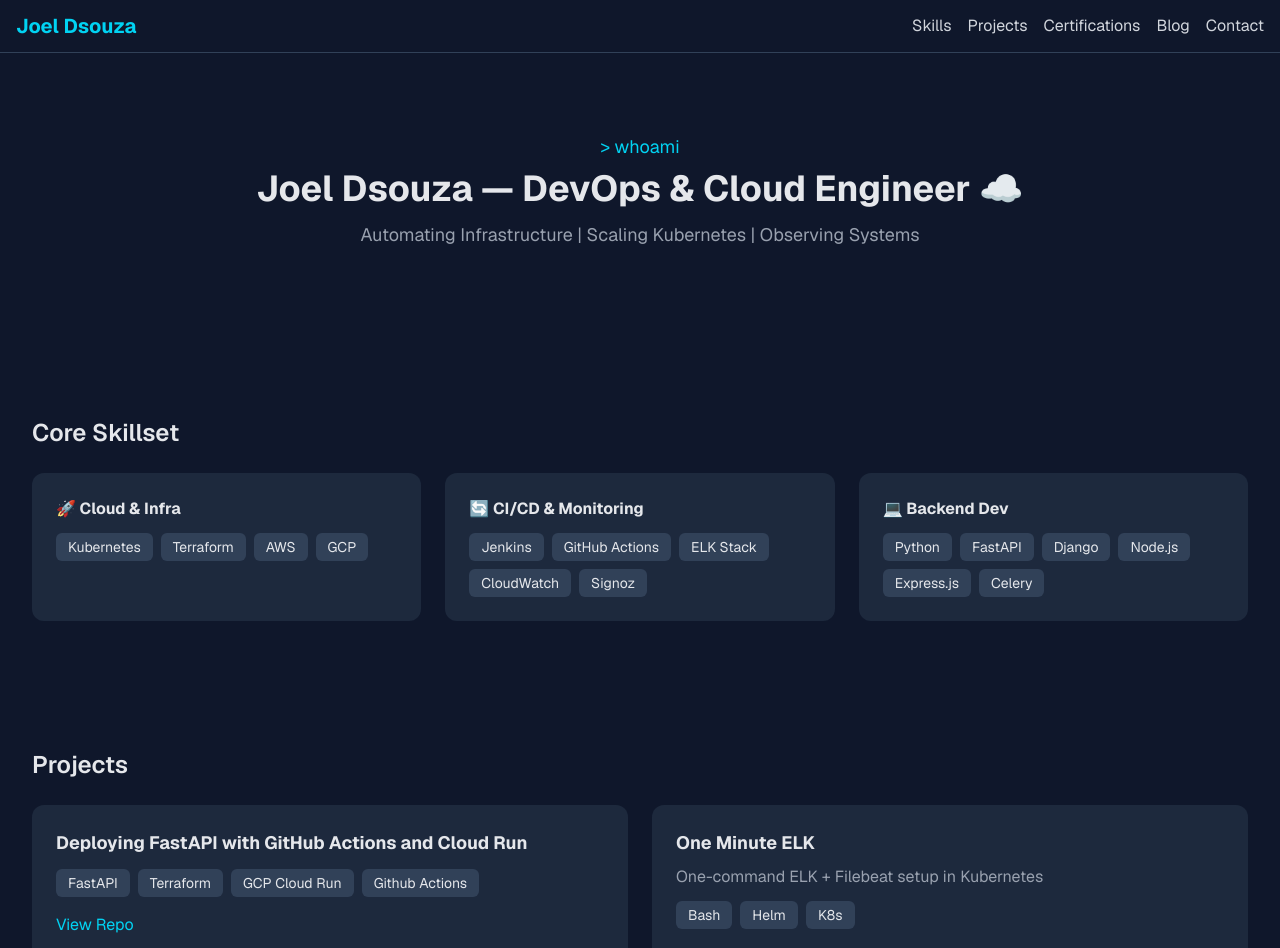
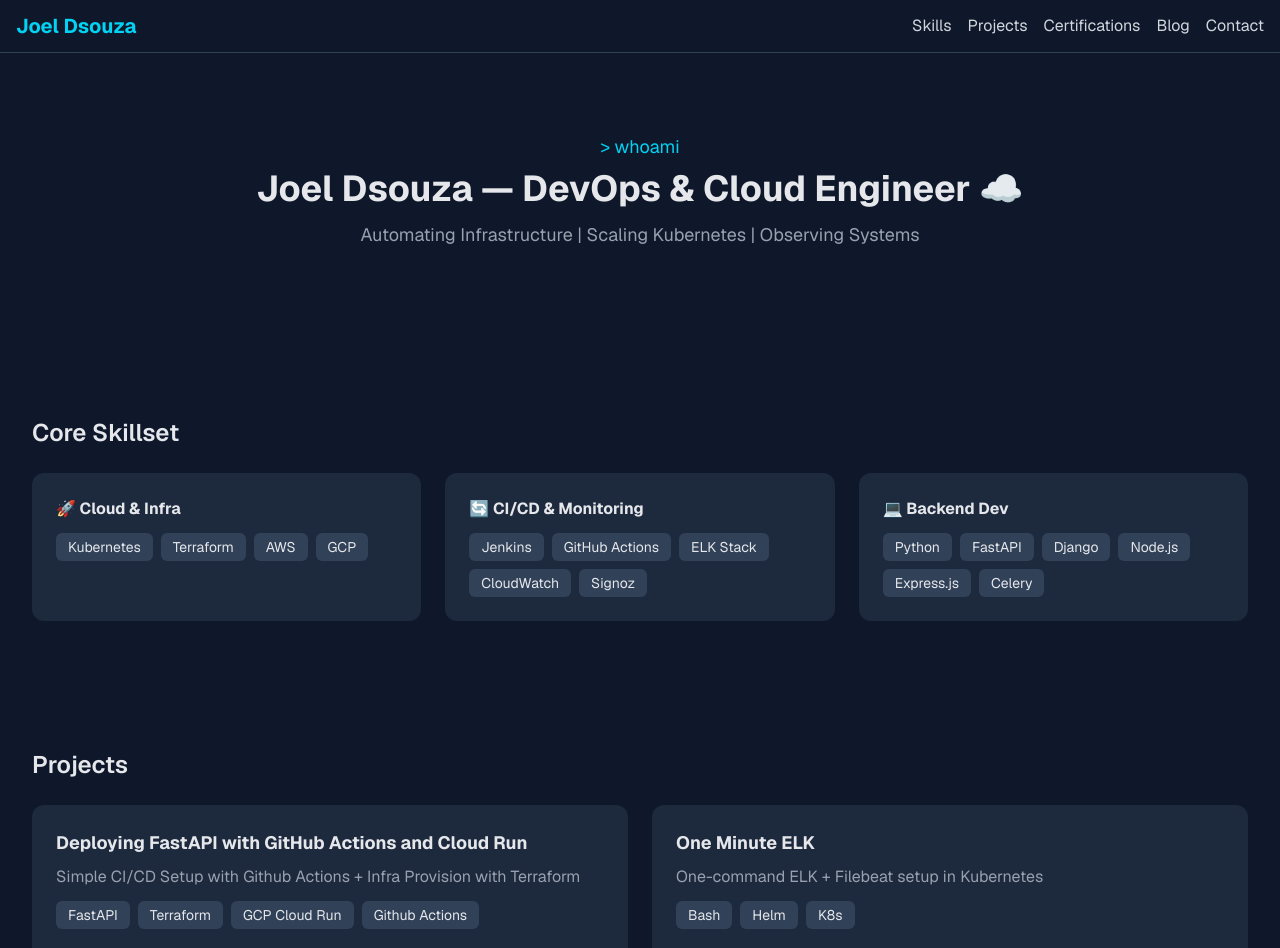
Before and after one commit to joeldsouza28/joeldsouza.dev, a Next.js app: page / in a window 1280 px wide. Shown: the top 948 px of the page. Built offline with nearby package versions, Linux system fonts and the light colour scheme.

Commit message:
added fixes

```diff
--- a/app/page.js
+++ b/app/page.js
@@ -93,7 +93,7 @@ export default function Portfolio() {
 
               <div className="bg-slate-800 p-6 rounded-xl">
                 <h4 className="font-bold text-lg">Deploying FastAPI with GitHub Actions and Cloud Run</h4>
-                <p className="mt-2 text-gray-400"></p>
+                <p className="mt-2 text-gray-400">Simple CI/CD Setup with Github Actions + Infra Provision with Terraform</p>
                 <div className="flex flex-wrap gap-2 mt-3">
                   {["FastAPI", "Terraform", "GCP Cloud Run", "Github Actions"].map(tag => (
                     <span key={tag} className="bg-slate-700 px-3 py-1 rounded-md text-sm">{tag}</span>
```
